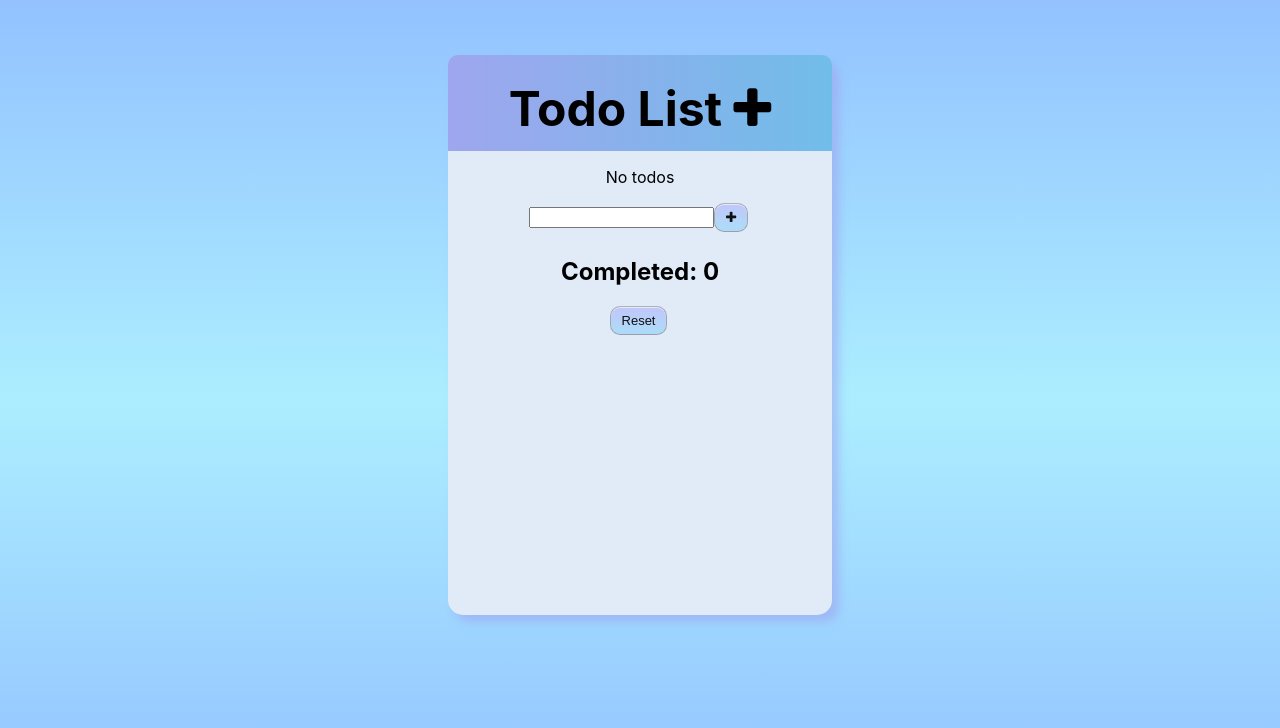
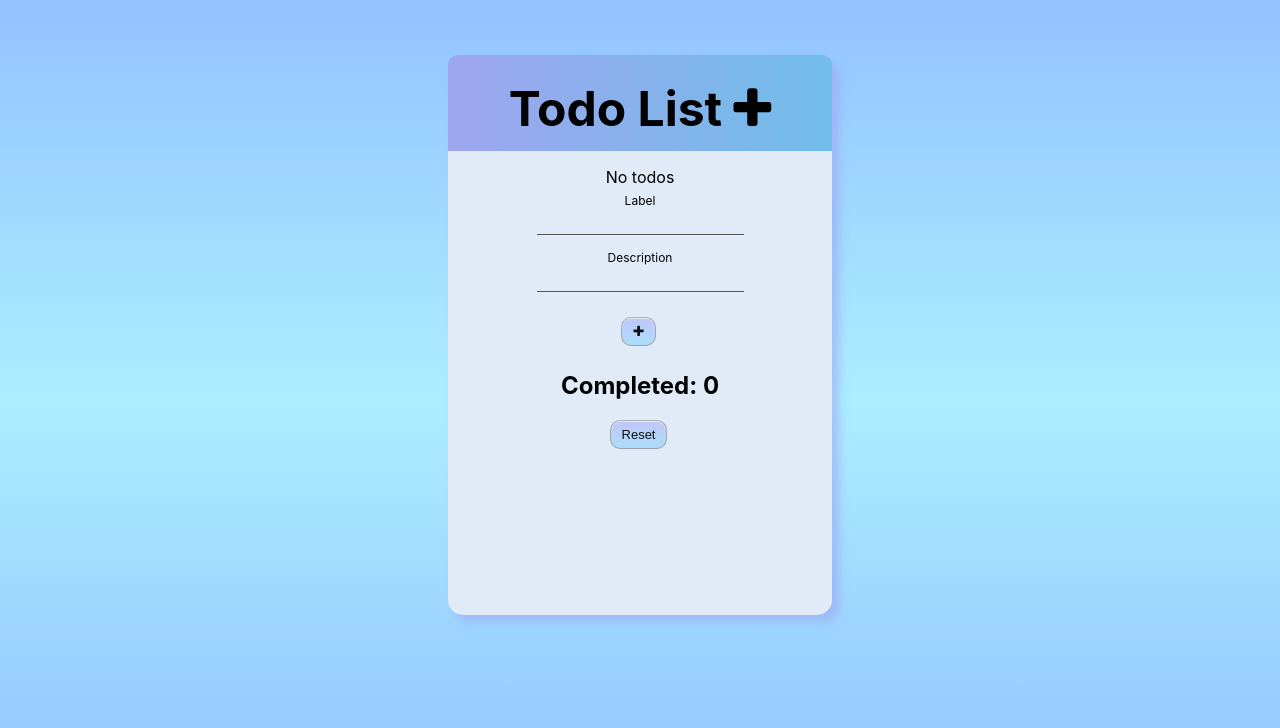
Before and after one commit to williamkemeny/todoList, a React (Create React App) app: page / in a window 1280 px wide. Shown: the top 728 px of the page. Built offline with nearby package versions, Linux system fonts and the light colour scheme.

Commit message:
Added description and changed CSS

```diff
--- a/src/App.css
+++ b/src/App.css
@@ -1,11 +1,26 @@
 ul {
   list-style-type: none;
   padding: 0;
+  overflow: auto;
 }
 li {
   animation: fadeIn 3s;
   margin: 12px 0px 12px 0px;
+  overflow-wrap: break-word;
 }
+
+.form__field {
+  font-family: inherit;
+  width: 100%;
+  border: 0;
+  border-bottom: 2px solid;
+  outline: 0;
+  font-size: 1.3rem;
+  padding: 7px 0;
+  background: transparent;
+  transition: border-color 0.2s;
+}
+
 @keyframes fadeIn {
   0% {
     opacity: 0;
@@ -52,11 +67,24 @@ li {
 
 .row {
   display: flex;
-}
-.margin-1 {
-  margin-left: 11vw;
+  flex-wrap: break-word;
+  word-break: break-all;
+  justify-content: center;
 }
 
+.margin-1 {
+  margin-left: 9.5vw;
+}
+
+.row-2 {
+  display: flex;
+  justify-content: center;
+  align-self: auto;
+  flex-wrap: wrap;
+}
+.width {
+  min-width: 90px;
+}
 .todocontrols {
   margin-right: 55px;
   bottom: 0;
@@ -127,3 +155,32 @@ h1 {
 b {
   padding: 20px;
 }
+
+.input-container {
+  position: relative;
+  margin-top: 10px;
+  margin-bottom: 25px;
+}
+.input-container label {
+  position: absolute;
+  top: 10px;
+  font-size: 16px;
+}
+.input-container input {
+  border: 0;
+  border-bottom: 1px solid #555;
+  background: transparent;
+  padding: 8px 0 5px 0;
+  font-size: 16px;
+}
+.input-container input:focus {
+  border: none;
+  outline: none;
+  border-bottom: 1px solid #e74c3c;
+}
+
+.input-container input:focus ~ label,
+.input-container input:valid ~ label {
+  top: -10px;
+  font-size: 12px;
+}
--- a/src/actions/index.js
+++ b/src/actions/index.js
@@ -1,8 +1,9 @@
-export const addTodo = (newTodo, date) => {
+export const addTodo = (newTodo, newDescription, date) => {
   return {
     type: "ADD_TODO",
     payload: {
       label: newTodo,
+      description: newDescription,
       id: Date.now(),
       day: date,
     },
@@ -16,12 +17,13 @@ export const deleteTodo = (id) => {
   };
 };
 
-export const editTodo = (id, newText) => {
+export const editTodo = (id, newText, newDescription) => {
   return {
     type: "EDIT_TODO",
     payload: {
       id: id,
       newText: newText,
+      newDescription: newDescription,
     },
   };
 };
--- a/src/components/TodoEdit.js
+++ b/src/components/TodoEdit.js
@@ -8,14 +8,18 @@ const TodoEdit = (todo) => {
   todo = todo.todo;
   const dispatch = useDispatch();
   const [newText, setNewText] = useState(todo.label);
+  const [newDescription, setNewDescription] = useState(todo.description);
   const [editButton, setEditButton] = useState(true);
 
-  const handleChange = (event) =>
+  const handleChange1 = (event) =>
     setNewText(DOMPurify.sanitize(event.target.value));
+
+  const handleChange2 = (event) =>
+    setNewDescription(DOMPurify.sanitize(event.target.value));
 
   const handleClick = () => {
     if (editButton === false) {
-      dispatch(editTodo(todo.id, newText));
+      dispatch(editTodo(todo.id, newText, newDescription));
     }
     setEditButton(!editButton);
   };
@@ -23,9 +27,35 @@ const TodoEdit = (todo) => {
   return (
     <div className="row margin-1">
       {editButton ? (
-        todo.label
+        <div>
+          <div>
+            <p>Label: {todo.label}</p>
+          </div>
+          <div>
+            <p>Description: {todo.description}</p>
+          </div>
+        </div>
       ) : (
-        <input value={newText} onChange={handleChange} type="text" size="7" />
+        <div>
+          <div className="row-2">
+            <p>Label:</p>
+            <input
+              value={newText}
+              onChange={handleChange1}
+              type="text"
+              size="7"
+            />
+          </div>
+          <div className="row-2">
+            <p>Description:</p>
+            <input
+              value={newDescription}
+              onChange={handleChange2}
+              type="text"
+              size="7"
+            />
+          </div>
+        </div>
       )}
       <div className="todocontrols">
         <div className="row">
--- a/src/components/TodoInput.js
+++ b/src/components/TodoInput.js
@@ -6,9 +6,15 @@ import DOMPurify from "dompurify";
 const TodoInput = () => {
   const dispatch = useDispatch();
   const [newTodo, setNewTodo] = useState("");
+  const [newDescription, setNewDescription] = useState("");
 
   const dateNow = () => {
     let d = new Date();
+    let m = d.getMinutes();
+    if (m / 10 < 1) {
+      m = "0" + m;
+    }
+    console.log(m / 10);
     let x =
       d.getFullYear() +
       "-" +
@@ -17,19 +23,30 @@ const TodoInput = () => {
       d.getDate() +
       " " +
       (d.getHours() > 12
-        ? d.getHours() - 12 + ":" + d.getMinutes() + " PM"
-        : d.getHours() + ":" + d.getMinutes() + " AM");
+        ? d.getHours() - 12 + ":" + m + " PM"
+        : d.getHours() + ":" + m + " AM");
     return x;
   };
 
-  const handleChange = (event) =>
+  const handleChange_1 = (event) =>
     setNewTodo(DOMPurify.sanitize(event.target.value));
+  const handleChange_2 = (event) =>
+    setNewDescription(DOMPurify.sanitize(event.target.value));
   const handleClick = () => (
-    dispatch(addTodo(newTodo, dateNow())), setNewTodo("")
+    dispatch(addTodo(newTodo, newDescription, dateNow())),
+    setNewTodo(""),
+    setNewDescription("")
   );
   return (
     <div>
-      <input value={newTodo} onChange={handleChange} type="text" />
+      <div className="row-2 input-container">
+        <input value={newTodo} onChange={handleChange_1} type="text" />
+        <label>Label</label>
+      </div>
+      <div className="row-2 input-container">
+        <input value={newDescription} onChange={handleChange_2} type="text" />
+        <label>Description </label>
+      </div>
       <button className="button-1" onClick={handleClick}>
         <i className="fa fa-plus"></i>
       </button>
--- a/src/reducers/todo.js
+++ b/src/reducers/todo.js
@@ -24,6 +24,7 @@ const todoReducer = (state = initialState, action) => {
         todos: state.todos.map((todo) => {
           if (todo.id === action.payload.id) {
             todo.label = action.payload.newText;
+            todo.description = action.payload.newDescription;
             return todo;
           } else {
             return todo;
```
